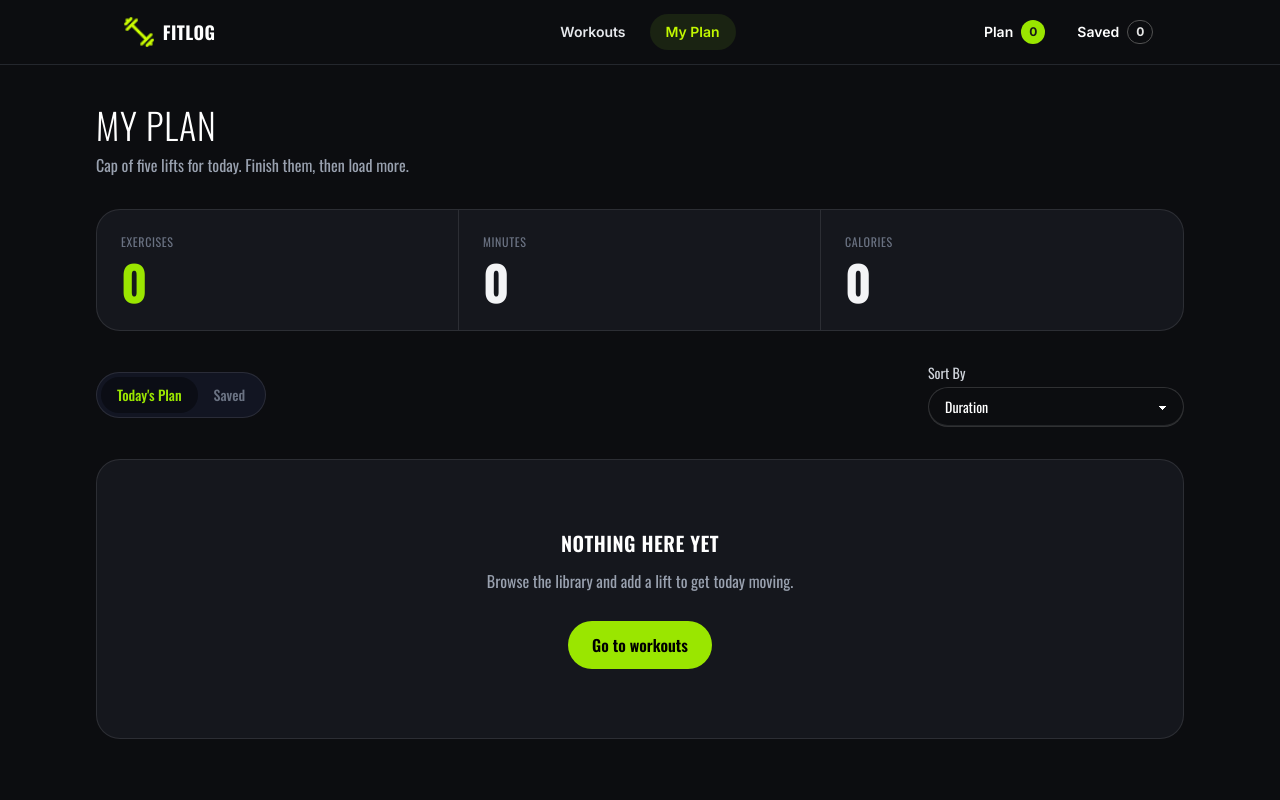
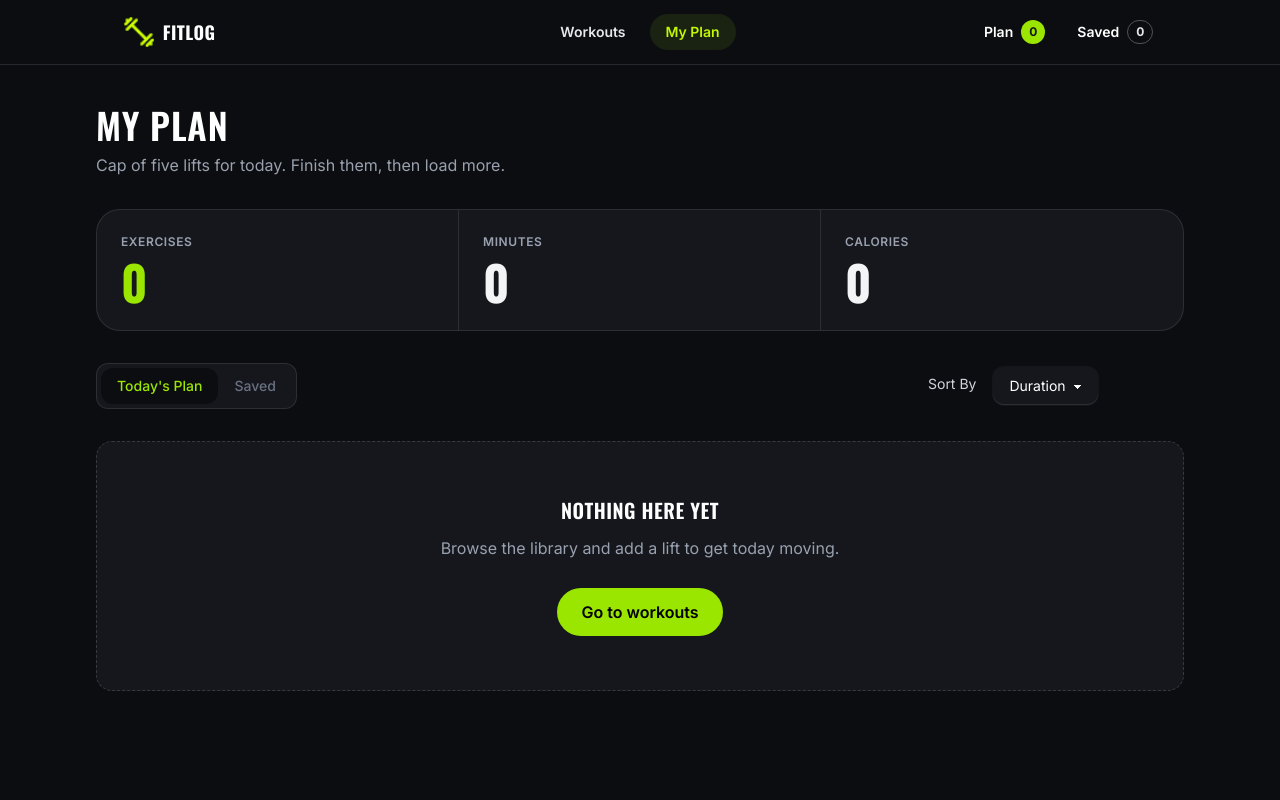
Before and after one commit to Tamiim-Iqbal/FitLog, a Next.js app: page /my-plan in a window 1280 px wide. Shown: the top 800 px of the page. Built offline with nearby package versions, Linux system fonts and the light colour scheme.

Commit message:
Toastify & Remove functionality Done

```diff
--- a/src/app/components/Banner.tsx
+++ b/src/app/components/Banner.tsx
@@ -14,14 +14,14 @@ const Banner = () => {
           </p>
 
           {/* Main Heading */}
-          <h1 className="max-w-xl text-4xl uppercase leading-[0.9] tracking-tight text-white sm:text-5xl">
+          <h1 className="max-w-xl text-4xl uppercase leading-[0.9] tracking-tight text-white sm:text-5xl font-[family-name:var(--font-oswald)]">
             Train with intent. Log
             <br />
             <span className="mt-4 inline-block">every set.</span>
           </h1>
 
           {/* Description */}
-          <p className="mt-4 max-w-md text-sm leading-5 text-[#9ca3af] font-[family-name:var(--font-inter)]">
+          <p className="mt-4 max-w-md text-sm leading-5 text-[#9ca3af]">
   Fitlog is a dark, no-nonsense gym companion: pick a lift, lock it
   into today&apos;s plan, and watch the week&apos;s work add up.
 </p>
--- a/src/app/components/SaveButton.tsx
+++ b/src/app/components/SaveButton.tsx
@@ -14,7 +14,7 @@ const SaveButton = ({ workout }) => {
     );
 
     if (alreadySaved) {
-      toast.info(`${workout.name} is already saved!`);
+      toast.info(`Already in your saved list`);
       return;
     }
 
@@ -22,7 +22,7 @@ const SaveButton = ({ workout }) => {
 
     setSave([...save, workout]);
 
-    toast.success(`${workout.name} saved for later!`);
+    toast.success(`Saved for later`);
   };
 
   return (
--- a/src/app/components/WorkoutCard.tsx
+++ b/src/app/components/WorkoutCard.tsx
@@ -40,7 +40,7 @@ const WorkoutCard = ({ workout }: WorkoutCardProps) => {
                 </div>
 
                 {/* Name */}
-                <h3 className="text-xl font-bold uppercase tracking-wide text-[#eeeeee]">
+                <h3 className="text-xl font-bold uppercase tracking-wide text-[#eeeeee] font-[family-name:var(--font-oswald)]">
                     {workout.name}
                 </h3>
 
--- a/src/app/context/ExerciseContext.tsx
+++ b/src/app/context/ExerciseContext.tsx
@@ -1,26 +1,42 @@
 'use client';
 
-import React, { createContext, ReactNode, useState } from 'react';
+import React, {
+  createContext,
+  ReactNode,
+  useState,
+  Dispatch,
+  SetStateAction,
+} from 'react';
 
-export const ExerciseContext = createContext({});
+import { IWorkout } from '../types/workout';
 
-const ExerciseProvider = ({children}: {children: ReactNode}) => {
+interface ExerciseContextType {
+  today: IWorkout[];
+  setToday: Dispatch<SetStateAction<IWorkout[]>>;
+  save: IWorkout[];
+  setSave: Dispatch<SetStateAction<IWorkout[]>>;
+}
 
-    const [today, setToday] = useState([]);
-    const [save, setSave] = useState([]);
+export const ExerciseContext = createContext<ExerciseContextType>(
+  {} as ExerciseContextType
+);
 
-    const sharedState = {
+const ExerciseProvider = ({ children }: { children: ReactNode }) => {
+  const [today, setToday] = useState<IWorkout[]>([]);
+  const [save, setSave] = useState<IWorkout[]>([]);
+
+  return (
+    <ExerciseContext.Provider
+      value={{
         today,
         setToday,
         save,
-        setSave
-    };
-
-    return (
-        <ExerciseContext.Provider value={sharedState}>
-            {children}
-        </ExerciseContext.Provider>
-    );
+        setSave,
+      }}
+    >
+      {children}
+    </ExerciseContext.Provider>
+  );
 };
 
 export default ExerciseProvider;
--- a/src/app/layout.tsx
+++ b/src/app/layout.tsx
@@ -3,7 +3,7 @@ import "./globals.css";
 import Navbar from "./shared/Navbar";
 import Footer from "./shared/Footer";
 import ExerciseProvider from "./context/ExerciseContext";
-import { ToastContainer } from "react-toastify";
+import { Slide, ToastContainer } from "react-toastify";
 import "react-toastify/dist/ReactToastify.css";
 
 const oswald = Oswald({
@@ -39,7 +39,7 @@ export default function RootLayout({ children }) {
       className={`${oswald.variable} ${inter.variable} h-full antialiased`}
     >
       <body
-        className={`${oswald.className} flex min-h-screen flex-col bg-[#0c0d10]`}
+        className={`${inter.className} flex min-h-screen flex-col bg-[#0c0d10]`}
       >
         <ExerciseProvider>
 
@@ -50,7 +50,19 @@ export default function RootLayout({ children }) {
           </main>
 
           <Footer />
-          <ToastContainer />
+          <ToastContainer
+            autoClose={2000}
+            hideProgressBar
+            theme="dark"
+            closeButton={false}
+            toastStyle={{
+              width: "fit-content",
+              minHeight: "auto",
+              backgroundColor: "#15171d",
+              fontSize: "0.875rem",
+              marginRight: "2rem",
+            }}
+          />
         </ExerciseProvider>
 
       </body>
--- a/src/app/my-plan/page.tsx
+++ b/src/app/my-plan/page.tsx
@@ -4,6 +4,7 @@ import React, { useContext, useState } from "react";
 import ListWorkout from "./List";
 import { ExerciseContext } from "../context/ExerciseContext";
 import { IWorkout } from "../types/workout";
+import Link from "next/link";
 
 const MyPlanPage = () => {
   const [activeTab, setActiveTab] = useState<"today" | "saved">("today");
@@ -66,7 +67,7 @@ const activeWorkouts =
 
         {/* Header */}
         <div className="mb-8">
-          <h1 className="text-4xl font-light uppercase tracking-wide">
+          <h1 className="text-4xl font-semibold uppercase tracking-wide font-[family-name:var(--font-oswald)] ">
             My Plan
           </h1>
 
@@ -81,33 +82,33 @@ const activeWorkouts =
 
             {/* Exercises */}
             <div className="p-6 md:border-r border-white/10">
-              <p className="text-xs uppercase tracking-wider text-gray-500">
+              <p className="text-xs uppercase tracking-wider text-gray-400 font-semibold">
                 Exercises
               </p>
 
-              <h2 className="text-5xl font-bold mt-2 text-lime-400">
+              <h2 className="text-5xl font-bold mt-2 text-lime-400 font-[family-name:var(--font-oswald)]">
                 {activeWorkouts.length}
               </h2>
             </div>
 
             {/* Minutes */}
             <div className="p-6 md:border-r border-white/10">
-              <p className="text-xs uppercase tracking-wider text-gray-500">
+              <p className="text-xs uppercase tracking-wider text-gray-400 font-semibold">
                 Minutes
               </p>
 
-              <h2 className="text-5xl font-bold mt-2 text-gray-100">
+              <h2 className="text-5xl font-bold mt-2 text-gray-100 font-[family-name:var(--font-oswald)]">
                 {totalMinutes}
               </h2>
             </div>
 
             {/* Calories */}
             <div className="p-6">
-              <p className="text-xs uppercase tracking-wider text-gray-500">
+              <p className="text-xs uppercase tracking-wider text-gray-400 font-semibold">
                 Calories
               </p>
 
-              <h2 className="text-5xl font-bold mt-2 text-gray-100">
+              <h2 className="text-5xl font-bold mt-2 text-gray-100 font-[family-name:var(--font-oswald)]">
                 {totalCalories}
               </h2>
             </div>
@@ -119,14 +120,13 @@ const activeWorkouts =
         <div className="flex flex-col sm:flex-row sm:items-center sm:justify-between gap-4 mt-8">
 
           {/* Tabs */}
-          <div className="flex bg-[#121522] border border-white/10 rounded-full p-1 w-fit">
+          <div className="flex bg-[#15171d] border border-white/10 rounded-xl p-1 w-fit">
 
             {/* Today */}
             <button
               onClick={() => setActiveTab("today")}
-              className={`px-4 py-2 rounded-full text-sm font-medium transition ${
-                activeTab === "today"
-                  ? "bg-[#0b0d15] text-lime-400"
+              className={`px-4 py-2 rounded-xl text-sm font-medium transition ${activeTab === "today"
+                ? "bg-[#0c0d10] text-lime-400"
                 : "text-gray-500 hover:text-gray-300"
                 }`}
             >
@@ -136,9 +136,8 @@ const activeWorkouts =
             {/* Saved */}
             <button
               onClick={() => setActiveTab("saved")}
-              className={`px-4 py-2 rounded-full text-sm font-medium transition ${
-                activeTab === "saved"
-                  ? "bg-[#0b0d15] text-lime-400"
+              className={`px-4 py-2 rounded-xl text-sm font-medium transition ${activeTab === "saved"
+                ? "bg-[#0c0d10] text-lime-400"
                 : "text-gray-500 hover:text-gray-300"
                 }`}
             >
@@ -148,7 +147,7 @@ const activeWorkouts =
           </div>
 
           {/* Sort */}
-          <div className="w-full sm:w-64">
+          <div className="w-full sm:w-64 flex flex-row gap-4 items-center">
             <label className="text-sm text-gray-300 mb-1 block">
               Sort By
             </label>
@@ -163,7 +162,7 @@ const activeWorkouts =
                   | "rating"
                 )
               }
-              className="select w-full bg-transparent border border-white/15 rounded-full px-4 py-2 text-sm text-white outline-none appearance-none"
+              className="select w-5/12  rounded-xl px-4 py-2 text-sm text-white outline-none appearance-none bg-[#15171d]"
             >
               <option
                 value="duration"
@@ -204,9 +203,9 @@ const activeWorkouts =
 
           </div>
         ) : (
-          <div className="mt-8 rounded-3xl border border-white/10 bg-[#15171d] min-h-[280px] flex flex-col items-center justify-center text-center px-6">
+          <div className="mt-8 rounded-2xl border border-dashed border-white/15 border-amber-50 bg-[#15171d] min-h-[250px] flex flex-col items-center justify-center text-center px-6">
 
-            <h3 className="text-xl font-semibold uppercase tracking-wide">
+            <h3 className="text-xl font-semibold uppercase tracking-wide font-[family-name:var(--font-oswald)]">
               Nothing Here Yet
             </h3>
 
@@ -214,9 +213,14 @@ const activeWorkouts =
               Browse the library and add a lift to get today moving.
             </p>
 
-            <button className="mt-7 bg-lime-400 hover:bg-lime-300 text-black font-semibold px-6 py-3 rounded-full transition">
+            <Link href="/" className="inline-block">
+              <button
+                type="button"
+                className="mt-7 px-6 py-3 rounded-3xl bg-lime-400 text-black font-semibold cursor-pointer transition hover:bg-lime-500"
+              >
                 Go to workouts
               </button>
+            </Link>
 
           </div>
         )}
--- a/src/app/workouts/[id]/page.tsx
+++ b/src/app/workouts/[id]/page.tsx
@@ -46,7 +46,7 @@ const WorkoutDetailPage = async ({
                 {/* Details */}
                 <div>
                     {/* Title */}
-                    <h1 className="text-3xl font-semibold uppercase tracking-wide">
+                    <h1 className="text-3xl font-semibold uppercase tracking-wide font-[family-name:var(--font-oswald)]">
                         {workout.name}
                     </h1>
 
@@ -143,7 +143,7 @@ const WorkoutDetailPage = async ({
 
                     {/* Instructions */}
                     <div className="mt-7">
-                        <h2 className="text-xl font-semibold uppercase tracking-wide">
+                        <h2 className="text-md font-bold uppercase tracking-wide">
                             Instructions
                         </h2>
 
--- a/src/app/workouts/page.tsx
+++ b/src/app/workouts/page.tsx
@@ -25,7 +25,7 @@ const WorkoutPage = async() => {
     return (
         <section className="py-8">
             <div className="mx-auto w-10/12 ">
-                <h2 className="text-2xl font-bold text-white">THE LIBRARY</h2>
+                <h2 className="text-2xl font-bold text-white font-[family-name:var(--font-oswald)]">THE LIBRARY</h2>
                 <p className=" text-gray-400">
                     Twelve lifts covering every major muscle group.
                 </p>
```
Also changed, not shown: src/app/components/TodayButton.tsx (+4 -4 lines), src/app/my-plan/List.tsx (+8 -1 lines), src/app/shared/Navbar.tsx (+4 -4 lines). Lines whose indentation alone changed are shown as unchanged.
